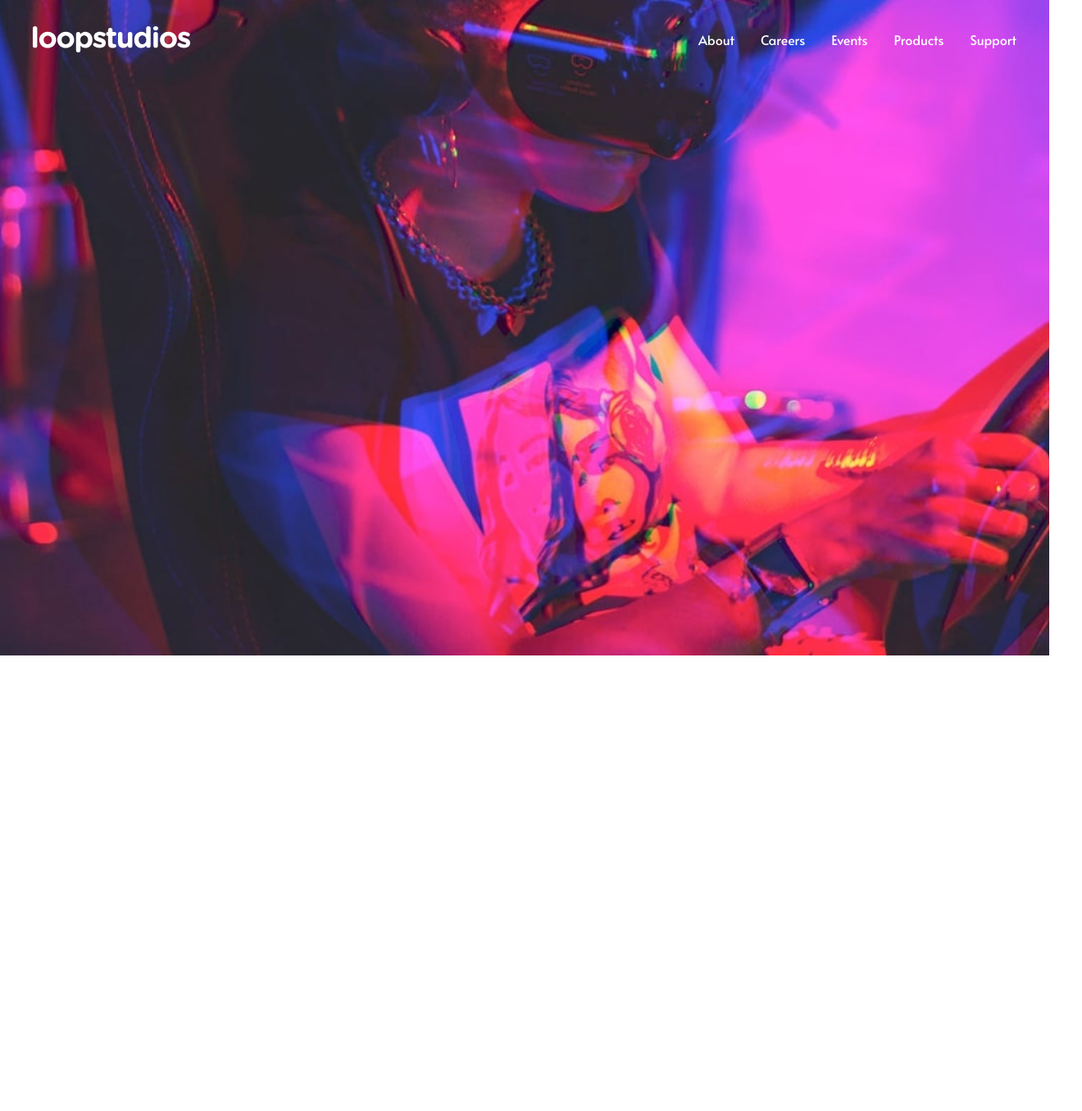
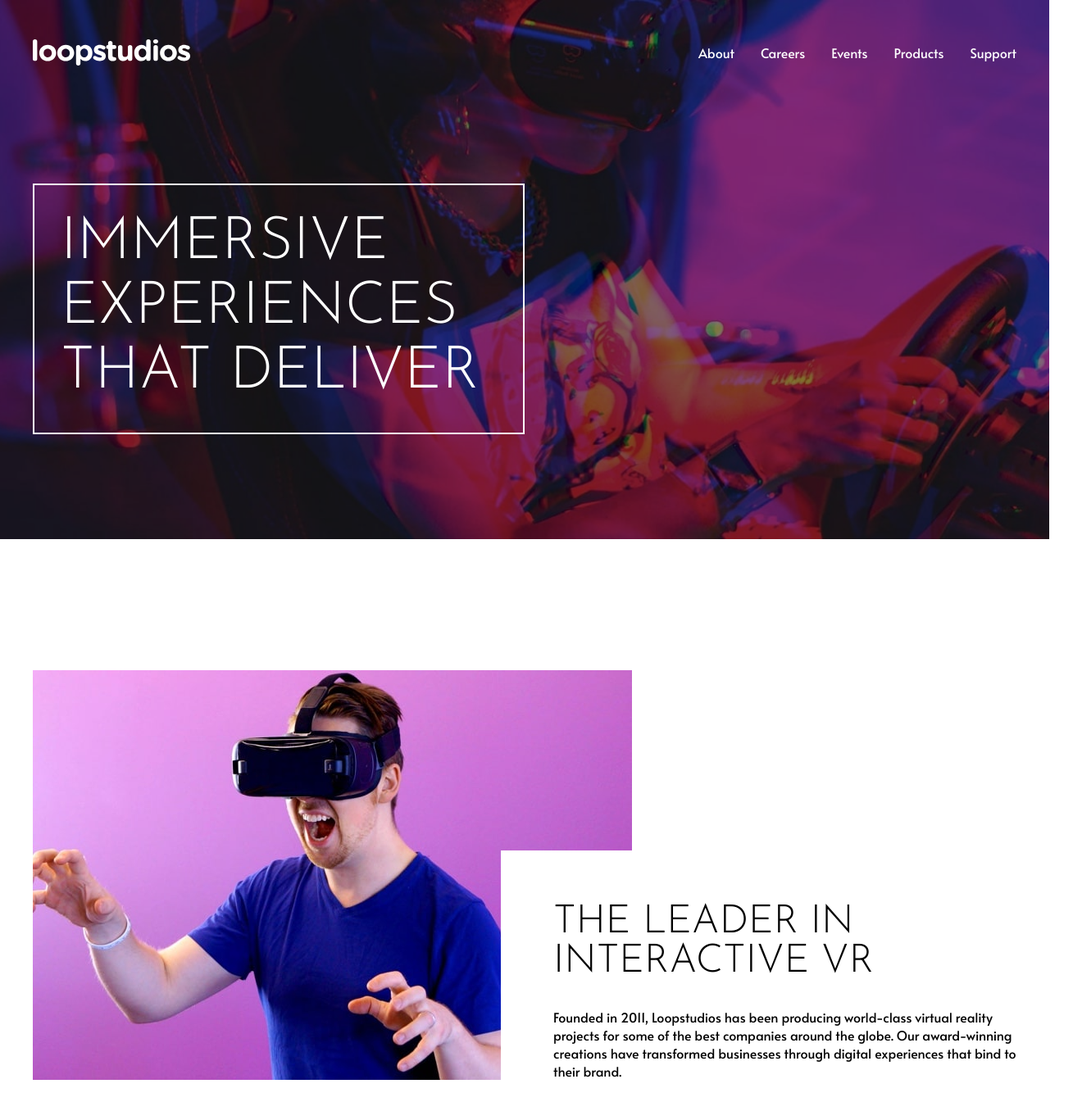
Before and after one commit to d-zucho/loop_studios, a React (Vite) app: page / in a window 1280 px wide. Shown: the top 1356 px of the page at 82% size, 1320 px wide, since content can reach past the window. Before the commit the page ends 800 px from the top, so only its background shows below. Built offline with nearby package versions, Linux system fonts and the light colour scheme.

Commit message:
finish about component

```diff
--- a/src/App.jsx
+++ b/src/App.jsx
@@ -1,10 +1,12 @@
 import './App.css'
+import About from './components/About'
 import Header from './components/Header'
 
 function App() {
   return (
     <>
       <Header />
+      <About />
     </>
   )
 }
--- /dev/null
+++ b/src/components/About.jsx
@@ -0,0 +1,21 @@
+import Feature from '../assets/desktop/image-interactive.jpg'
+import './styles/about.styles.css'
+
+const About = () => {
+  return (
+    <div className='container about-container'>
+      <img src={Feature} alt='' />
+      <div className='about-copy-container'>
+        <h2 className='about-title'>The leader in interactive VR</h2>
+        <p className='about-info'>
+          Founded in 2011, Loopstudios has been producing world-class virtual
+          reality projects for some of the best companies around the globe. Our
+          award-winning creations have transformed businesses through digital
+          experiences that bind to their brand.
+        </p>
+      </div>
+    </div>
+  )
+}
+
+export default About
--- a/src/components/Header.jsx
+++ b/src/components/Header.jsx
@@ -4,8 +4,13 @@ import './styles/header.styles.css'
 const Header = () => {
   return (
     <header>
+      <div className='overlay'></div>
       <Navbar />
-      <div className='hero-title'></div>
+      <div className='hero-text-container container'>
+        <div className='hero'>
+          <h1 className='hero-text'>Immersive Experiences that Deliver</h1>
+        </div>
+      </div>
     </header>
   )
 }
--- a/src/components/Navbar.jsx
+++ b/src/components/Navbar.jsx
@@ -5,7 +5,7 @@ import './styles/navbar.styles.css'
 const Navbar = () => {
   return (
     <>
-      <div className='container'>
+      <div className='container navbar-container'>
         <div className='nav-container'>
           <div className='logo-container'>
             <img src={logo} alt='logo' />
--- /dev/null
+++ b/src/components/styles/about.styles.css
@@ -0,0 +1,34 @@
+.about-container {
+  width: 100%;
+  position: relative;
+  display: flex;
+  align-items: flex-end;
+  justify-content: space-between;
+  padding: 10rem 0;
+}
+
+.about-container img {
+  margin-right: -10rem;
+}
+
+.about-copy-container {
+  padding: 4rem;
+  display: flex;
+  flex-direction: column;
+  margin-right: -5rem;
+  background-color: #fff;
+}
+
+.about-title {
+  font-family: 'Josefin Sans', sans-serif;
+  text-transform: uppercase;
+  font-size: 3rem;
+  font-weight: 300;
+  padding-bottom: 2rem;
+}
+
+.about-info {
+  font-family: 'Alata', sans-serif;
+  font-weight: 400;
+  margin-bottom: -4rem;
+}
--- a/src/components/styles/header.styles.css
+++ b/src/components/styles/header.styles.css
@@ -1,7 +1,36 @@
 header {
   background-image: url('../../assets/desktop/image-hero.jpg');
   background-size: cover;
-  background-position: center;
-  height: 800px;
+  background-position: top;
   width: 100%;
+  position: relative;
 }
+
+.overlay {
+  height: 100%;
+  width: 100%;
+  background-color: black;
+  position: absolute;
+  opacity: 0.5;
+}
+
+.hero-text-container {
+  width: 100%;
+  padding: 6rem 0 8rem;
+  position: relative;
+}
+
+.hero {
+  width: 50%;
+  border: 2px solid white;
+  padding: 2rem;
+}
+
+.hero-text {
+  color: var(--white);
+  text-transform: uppercase;
+  font-family: 'Josefin Sans', sans-serif;
+  font-size: 4.5rem;
+  line-height: 1.1;
+  font-weight: 300;
+}
--- a/src/components/styles/navbar.styles.css
+++ b/src/components/styles/navbar.styles.css
@@ -1,3 +1,7 @@
+.navbar-container {
+  margin: 0 auto;
+}
+
 .nav-container {
   color: var(--white);
   display: flex;
@@ -5,7 +9,8 @@
   justify-content: space-between;
   justify-items: center;
   align-items: center;
-  padding: 2rem 0;
+  padding: 3rem 0;
+  position: relative;
 }
 
 .logo-container {
```
